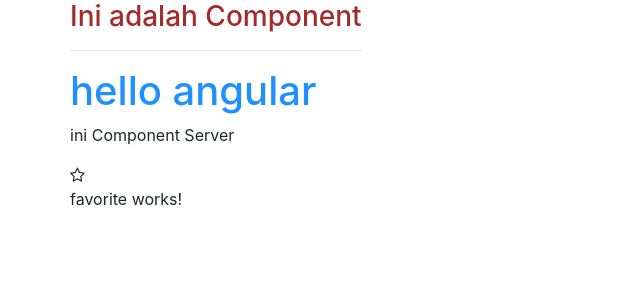
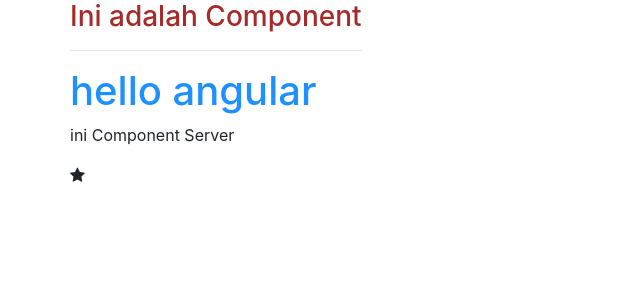
Before and after one commit to mohkhoirularifin/Pemrograman-Web-Lanjut, an Angular app in the folder Praktikum5/: page / in a window 1280 px wide. Shown: the top 300 px of the page, without its empty margins (0-640 px from the left). Built offline with nearby package versions, Linux system fonts and the light colour scheme.

Commit message:
Update favorite.component.html

```diff
--- a/Praktikum5/src/app/favorite/favorite.component.html
+++ b/Praktikum5/src/app/favorite/favorite.component.html
@@ -1,8 +1,11 @@
-<span
+<!-- <span
 class="fa"
 [class.fa-star]="isFavorite"
 [class.fa-star-o]="!isFavorite"
-(click)="onClick()"></span>
-<p>
-  favorite works!
-</p>
+(click)="onClick()"></span> -->
+
+<span
+class="fa"
+[class.fa-star]="isSelected"
+[class.fa-star-o]="!isSelected"
+(click)="onClickAlias()"></span>
```
